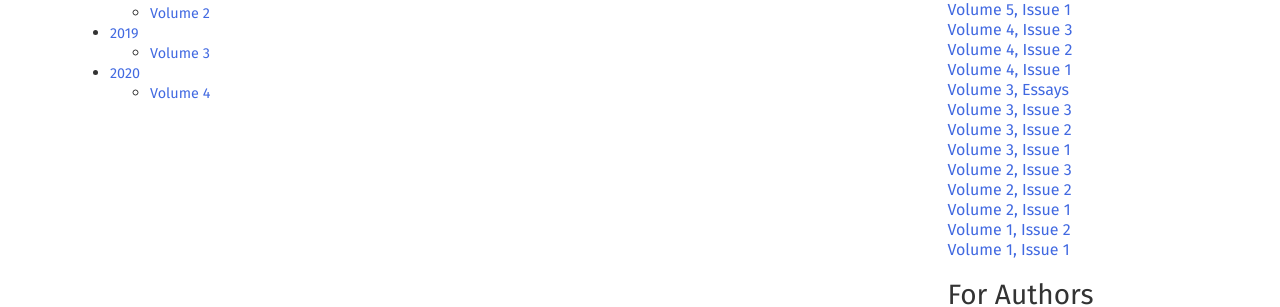
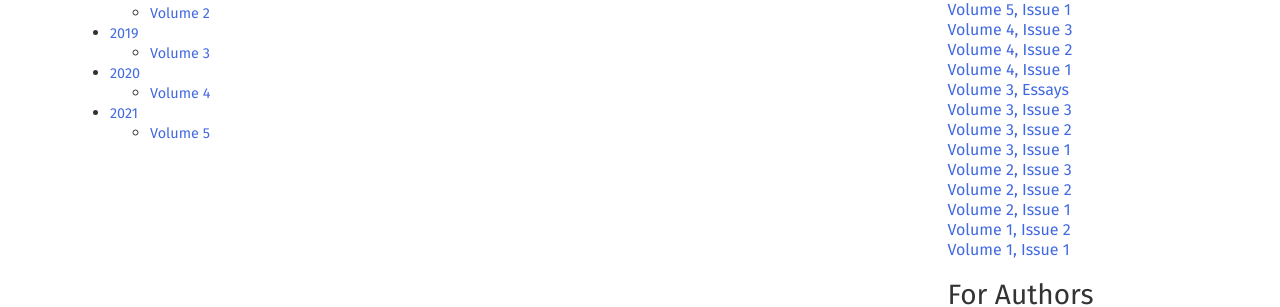
Before and after one commit to programming-journal/programming-journal.github.io, a Jekyll site: the page built from volumes/index.markdown, in a window 1280 px wide. Shown: the part 368-675 px from the top of the page. Built offline with Jekyll 4.4.1, drawn with Linux system fonts in a browser that asks for light colours.

Commit message:
Added Volume 5 to list of volumes

```diff
--- a/volumes/index.markdown
+++ b/volumes/index.markdown
@@ -15,3 +15,5 @@ The following volumes have been published by The Art, Science, and Engineering o
   * [Volume 3](/2019/3)
 * [2020](/2020)
   * [Volume 4](/2020/4)
+* [2021](/2021)
+  * [Volume 5](/2021/5)
```
